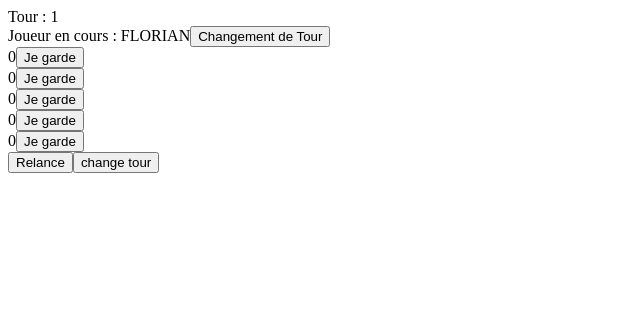
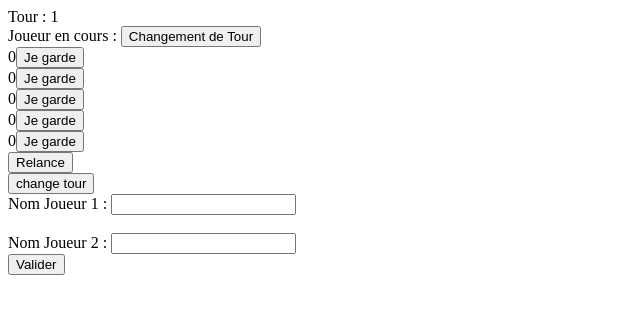
Before and after one commit to Sylvain-Caron/JeuDeYams, an Angular app: page / in a window 1280 px wide. Shown: the top 314 px of the page, without its empty margins (0-640 px from the left). Built offline with nearby package versions, Linux system fonts and the light colour scheme.

Commit message:
Ajout services

```diff
--- a/src/app/app.component.html
+++ b/src/app/app.component.html
@@ -1,25 +1,27 @@
 <div class="content" role="main">
-    <app-tour></app-tour>
+    <app-tour nomJ1={{nomJ1}} nomJ2={{nomJ2}}></app-tour>
     <!-- TOUR NUMÉRO : {{ tour }} à toi {{ joueurDuTour.nom}}
     <br>
     Joueur 1 : {{ joueur1.nom }}
     <br/>
     Joueur 2 : {{ joueur2.nom }} -->
-    <app-dice></app-dice>
     <button>change tour</button>
 </div>
 
-<!-- <div>
+<div>
+
+</div>
+
+<div>
     <div>
         <label for="NomJ1">Nom Joueur 1 : </label>
-        <input #NomJ1 type="text" name="NomJ1" value=""/>
-        <button (click)="sendName(NomJ1.value)">Valider</button>
+        <input #NomJ1 name="NomJ1" value=""/>
     </div>
     <br/>
     <div>
         <label for="NomJ2">Nom Joueur 2 : </label>
-        <input #NomJ2 type="text" name="NomJ2" value=""/>
-        <button (click)="sendName(NomJ2.value)">Valider</button>
+        <input #NomJ2 name="NomJ2" value=""/>
     </div>
+    <button (click)="getName(NomJ1.value, NomJ2.value)">Valider</button>
 
-</div> -->
+</div>
--- a/src/app/app.component.ts
+++ b/src/app/app.component.ts
@@ -15,6 +15,13 @@ export class AppComponent {
 
   constructor (private tourS : TourService) { }
 
+  nomJ1 !: string;
+  nomJ2 !: string;
+
+  getName(nomJ1 : any, nomJ2 : any) {
+    this.nomJ1 = nomJ1;
+    this.nomJ2 = nomJ2;
+  }
   // @Output() nameToJoueur = new EventEmitter();
 
   // sendName(nom : string){
--- a/src/app/tour/tour.component.html
+++ b/src/app/tour/tour.component.html
@@ -2,4 +2,6 @@
     <span>Tour : {{ tour.tour }}</span> <br/>
     <span>Joueur en cours : {{ tour.actuelJoueur.nom }}</span>
     <button (click)="callChangeTour()">Changement de Tour</button>
+
+    <app-dice></app-dice>
 </div>
--- a/src/app/tour/tour.component.ts
+++ b/src/app/tour/tour.component.ts
@@ -1,4 +1,4 @@
-import { Component, OnInit } from '@angular/core';
+import { Component, Input, OnInit } from '@angular/core';
 import { Joueur } from '../joueur/Joueur';
 import { TourService } from '../tour.service';
 import { Tour } from './Tour';
@@ -12,8 +12,11 @@ export class TourComponent implements OnInit {
 
   constructor(private tourS : TourService) { }
 
-  joueur1 = new Joueur("FLORIAN")
-  joueur2 = new Joueur("SYLVAIN")
+  @Input() nomJ1 !: string;
+  @Input() nomJ2 !: string;
+
+  joueur1 = new Joueur(this.nomJ1) //Sylvain
+  joueur2 = new Joueur(this.nomJ2) //Florian
   tour = new Tour(this.joueur1)
 
   changeTest() {
```
